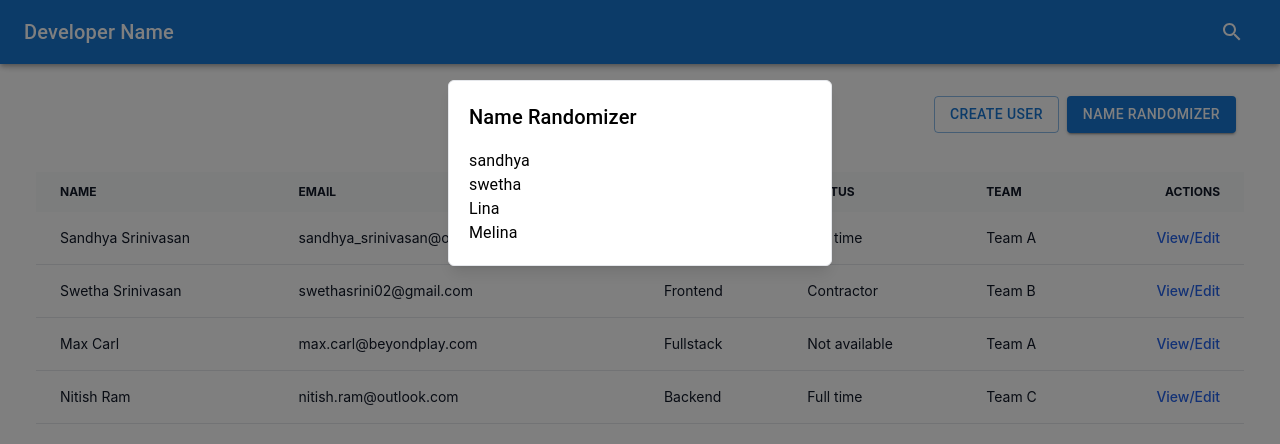
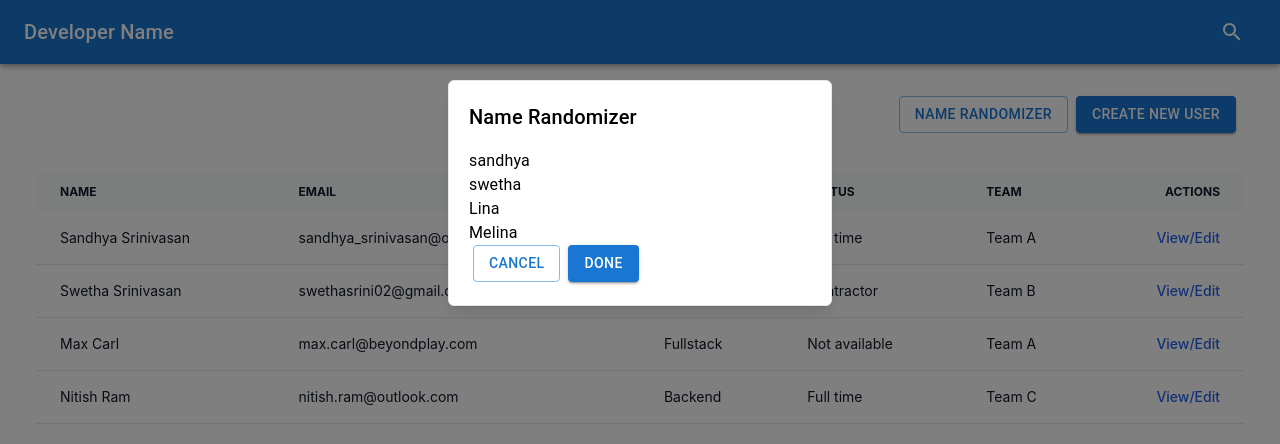
Before and after one commit to sandhyasrini/Get-Speaker, a React (Create React App) app: page / in a window 1280 px wide. Both pictures are taken after a click on the button "NAME RANDOMIZER". Shown: the top 444 px of the page. Built offline with nearby package versions, Linux system fonts and the light colour scheme.

Commit message:
added buttons for modals

```diff
--- a/src/components/Button/Button.tsx
+++ b/src/components/Button/Button.tsx
@@ -6,7 +6,7 @@ import { changeHeading } from "../../store/slices/modalSlice";
 interface Props {
   buttonName: string;
   buttonType?: "text" | "outlined" | "contained" | undefined;
-  buttonAction: "Create" | "Edit" | "Randomize";
+  buttonAction?: "Create" | "Edit" | "Randomize";
   handleModalState: Dispatch<SetStateAction<boolean>>;
   modalState: boolean;
 }
@@ -20,8 +20,10 @@ function Button({
 }: Props): JSX.Element {
   const dispatch = useAppDispatch();
   function handleClick() {
-    console.log("handling click");
-    dispatch(changeHeading({ heading: buttonName, modalAction: buttonAction }));
+    buttonAction &&
+      dispatch(
+        changeHeading({ heading: buttonName, modalAction: buttonAction })
+      );
     handleModalState(!modalState);
   }
 
--- a/src/components/ButtonGroup/ButtonGroup.tsx
+++ b/src/components/ButtonGroup/ButtonGroup.tsx
@@ -2,7 +2,12 @@ import React, { useState } from "react";
 import Button from "../Button/Button";
 import OpenModal from "../Modal/OpenModal";
 
-function ButtonGroup() {
+interface Props {
+    firstButtonName: string
+    secondButtonName: string
+}
+
+function ButtonGroup({firstButtonName, secondButtonName}: Props) {
   const [open, setOpen] = useState<boolean>(false);
   const handleOpen = (): void => setOpen(true);
   const handleClose = (): void => setOpen(false);
@@ -10,18 +15,18 @@ function ButtonGroup() {
   return (
     <div className="relative mt-[6rem] flex flex-1 justify-end mx-10">
       <Button
-        buttonName="Create User"
+        buttonName={firstButtonName}
         buttonType="outlined"
         handleModalState={handleOpen}
         modalState={open}
-        buttonAction="Create"
+        buttonAction="Randomize"
       />
       <Button
-        buttonName="Name Randomizer"
+        buttonName={secondButtonName}
         buttonType="contained"
         handleModalState={handleOpen}
         modalState={open}
-        buttonAction="Randomize"
+        buttonAction="Create"
       />
       <OpenModal open={open} handleClose={handleClose} />
     </div>
--- a/src/components/Modal/OpenModal.tsx
+++ b/src/components/Modal/OpenModal.tsx
@@ -2,11 +2,10 @@ import React, { Dispatch, SetStateAction } from "react";
 import Box from "@mui/material/Box";
 import Typography from "@mui/material/Typography";
 import Modal from "@mui/material/Modal";
-import SelectItem from "../SelectItem/SelectItem";
-import TextBox from "../TextBox/TextBox";
 import ModalForm from "./ModalForm";
 import ModalList from "./ModalList";
 import { useAppSelector } from "../../store/store";
+import Button from "../Button/Button";
 
 interface Props {
   open: boolean;
@@ -36,6 +35,20 @@ function OpenModal(props: Props) {
               modalDetails.modalAction === "Create") && <ModalForm />}
             {modalDetails.modalAction === "Randomize" && <ModalList />}
           </Typography>
+          <div className="flex flex-1">
+            <Button
+              buttonName="Cancel"
+              handleModalState={props.handleClose}
+              modalState={props.open}
+              buttonType="outlined"
+            />
+            <Button
+              buttonName="Done"
+              handleModalState={props.handleClose}
+              modalState={props.open}
+              buttonType="contained"
+            />
+          </div>
         </Box>
       </Modal>
     </div>
--- a/src/components/SelectItem/SelectItem.tsx
+++ b/src/components/SelectItem/SelectItem.tsx
@@ -17,7 +17,7 @@ function SelectItem({ menuItems, label }: MenuItems): JSX.Element {
   };
 
   return (
-    <div className="my-10">
+    <div className="my-8">
       <FormControl fullWidth className="my-10" size="small">
         <InputLabel id="demo-simple-select-label">{label}</InputLabel>
         <Select
--- a/src/components/TextBox/TextBox.tsx
+++ b/src/components/TextBox/TextBox.tsx
@@ -9,7 +9,7 @@ interface Props {
 
 function TextBox({ label, value }: Props) {
   return (
-    <div className="my-10">
+    <div className="my-8">
       <FormControl fullWidth className="my-10" size="small">
         <TextField
           label={label}
--- a/src/features/Landing/Landing.tsx
+++ b/src/features/Landing/Landing.tsx
@@ -7,7 +7,7 @@ function Landing() {
   return (
     <div>
         <Navbar />
-        <ButtonGroup />
+        <ButtonGroup firstButtonName="Name Randomizer" secondButtonName="Create New User"/>
         <Dashboard />
     </div>
   )
```
